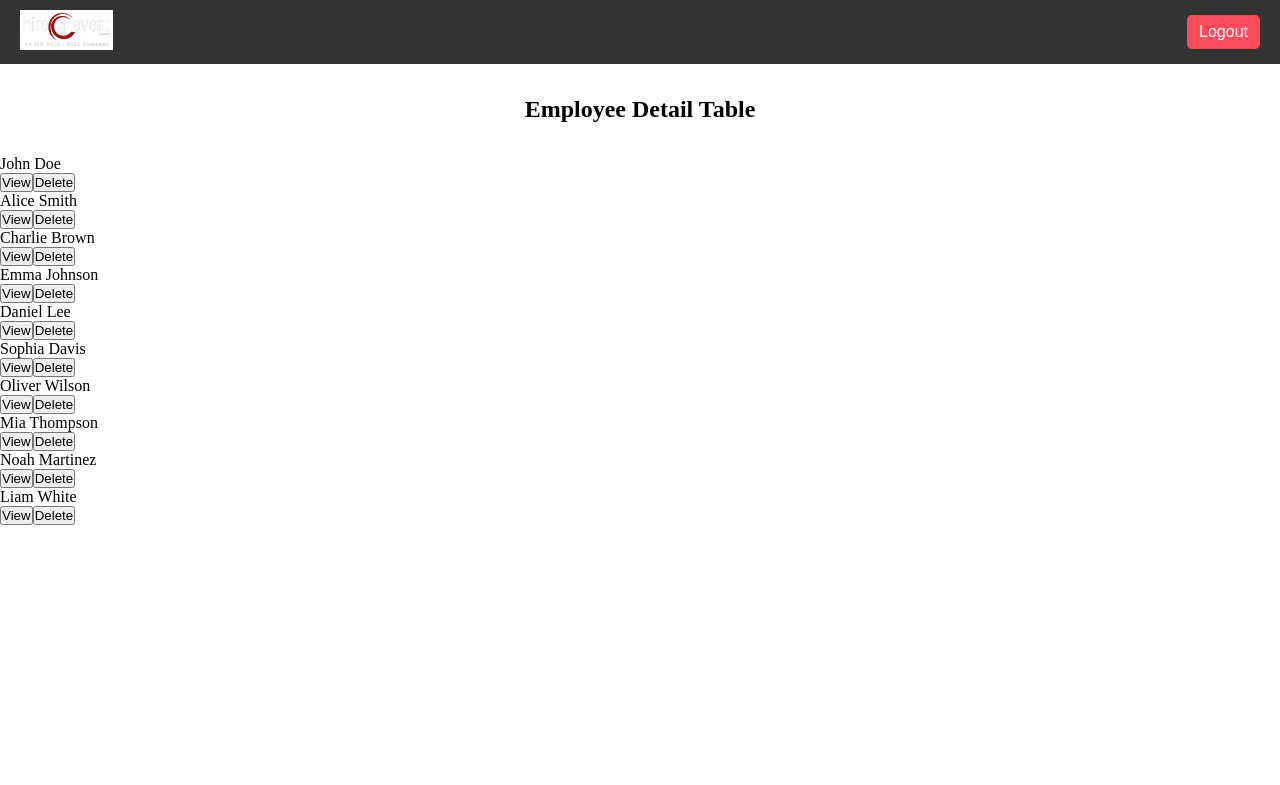
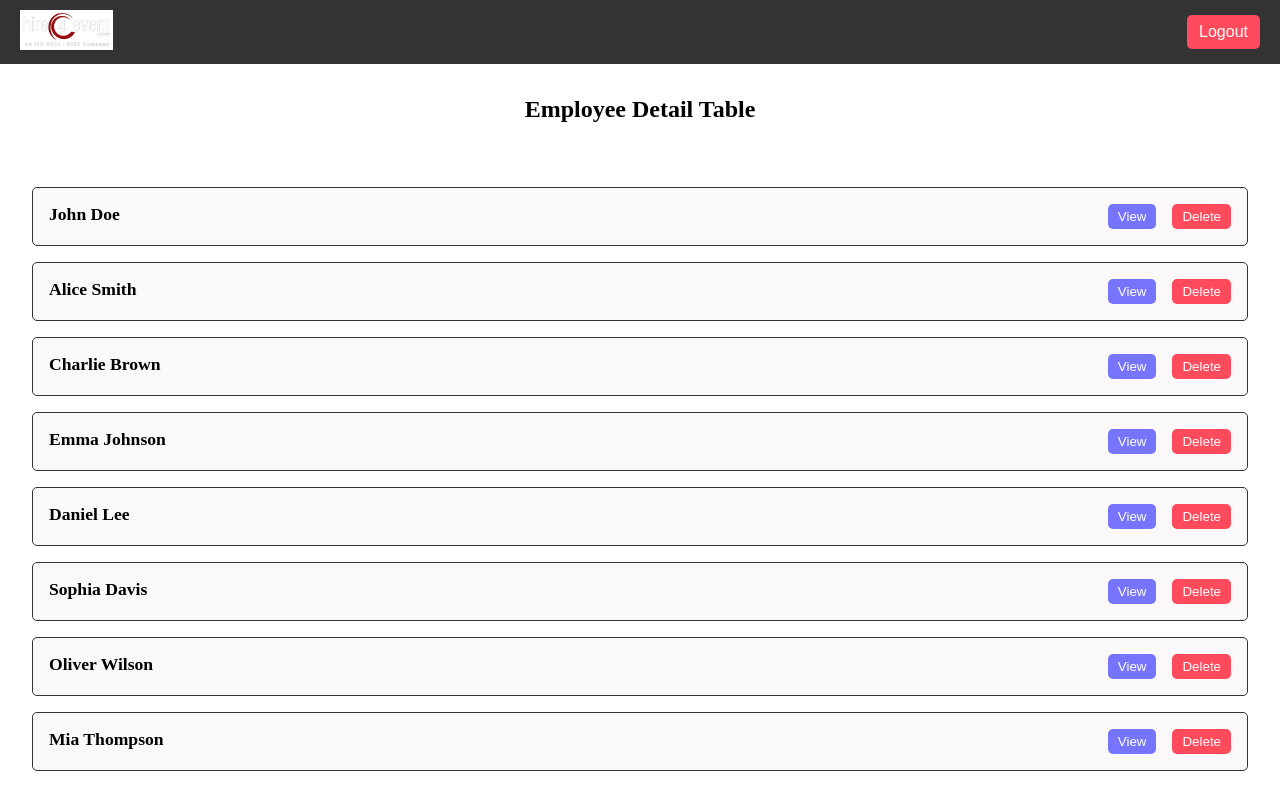
Before and after one commit to Deepanksha-pal/form-emp, a React (Create React App) app: page /admin in a window 1280 px wide. Shown: the top 785 px of the page. Built offline with nearby package versions, Linux system fonts and the light colour scheme.

Commit message:
empList changes

```diff
--- a/src/components/AdminDashboard.jsx
+++ b/src/components/AdminDashboard.jsx
@@ -9,7 +9,7 @@ const AdminDashboard = () => {
      <Header/>
      <div className="employee-details">
         <h2>Employee Detail Table </h2>
-        <div className="emp-table">
+        <div className="emp-list-container">
           <EmpList/>
         </div>
      </div>
--- a/src/components/EmpList.jsx
+++ b/src/components/EmpList.jsx
@@ -1,21 +1,30 @@
-import React from 'react';
+import React, { useState } from 'react';
 import { empData } from '../assets/data'
 import "../style/empList.scss";
 
 const EmpList = () => {
+  const [employeeData ,setEmployeeData] = useState(empData)
 
-    console.log(empData)
+
+    const handleView=(item)=>{
+       console.log(item)
+    }
+
+    const handleDelete=(item)=>{
+     const newEmpList= employeeData.filter((ele)=>ele.id !==item.id)
+     setEmployeeData(newEmpList)
+    }
   return (
     <div className='emp-list'>
       <ul>
       {
-        empData?.map((emp)=>(
+        employeeData?.map((emp)=>(
          <li className='list-item' key={emp.id}>
             <span>{emp.fullName}</span>
             <div className="button-container">
 
-            <button>View</button>
-            <button>Delete</button>
+            <button onClick={()=>handleView(emp)}>View</button>
+            <button className='delete' onClick={()=>handleDelete(emp)}>Delete</button>
             </div>
          </li>
         ))
--- a/src/components/Header.jsx
+++ b/src/components/Header.jsx
@@ -1,10 +1,12 @@
 import React from 'react';
 import "../style/header.scss";
 import Logo from "../assets/logo-white.jpeg"
+import { useNavigate } from 'react-router-dom';
 
 const Header = () => {
+  const navigate= useNavigate()
     const onLogout=()=>{
-        console.log("logout")
+      navigate("/")
     }
   return (
     <header className="admin-header">
--- a/src/pages/Login.jsx
+++ b/src/pages/Login.jsx
@@ -7,16 +7,48 @@ const Login = () => {
         email:"",
         password:""
     })
+
+    const predefinedUser = {
+      email: "admin@example.com",
+      password: "Admin@123",
+    };
     const navigate=useNavigate()
-    const handleSubmit=(e)=>{
-       e.preventDefault()
-       if (!formData.email || !formData.password) {
+
+
+    const handleSubmit = (e) => {
+      e.preventDefault();
+
+      // Validation for empty fields
+      if (!formData.email || !formData.password) {
         alert("Please fill in all fields.");
         return;
       }
-    console.log("login successfully",formData)
-    navigate("/admin")
-    }
+
+      if (formData.email !== predefinedUser.email) {
+        alert("Incorrect User ID.");
+        return;
+      }
+
+      // Password validation regex
+      const passwordRegex =
+        /^(?=.*[A-Z])(?=.*\d)(?=.*[@$!%*?&#])[A-Za-z\d@$!%*?&#]{8,}$/;
+
+      if (!passwordRegex.test(formData.password)) {
+        alert("Incorrect password");
+        return;
+      }
+
+      // Check if credentials match the predefined user
+      if (
+        formData.email === predefinedUser.email &&
+        formData.password === predefinedUser.password
+      ) {
+        console.log("Login successful", formData);
+        navigate("/admin");
+      } else {
+        alert("Invalid email or password. Please try again.");
+      }
+    };
 
     const handleChange=(e)=>{
         const {name,value}=e.target
--- a/src/style/adminDashboard.scss
+++ b/src/style/adminDashboard.scss
@@ -4,4 +4,8 @@
         text-align: center;
         padding: 2rem ;
     }
+    >.emp-list-container{
+        padding: 2rem;
+        height: fit-content;
+    }
 }
--- a/src/style/empList.scss
+++ b/src/style/empList.scss
@@ -1,17 +1,53 @@
 .emp-list{
+
+   >ul{
       width: 100%;
       padding: 2px auto;
       height: auto;
       display: flex;
       flex-direction: column;
-
+      list-style: none;
+      gap: 1rem;
 
       >.list-item{
         width: 100%;
-      background-color: red;
         padding: 1rem;
         border: 1px solid #333;
         display: flex;
         justify-content: space-between;
+        border-radius: 5px;
+        background-color:#f6f2f281;
+
+        >span{
+          font-size: 1.1rem;
+          font-weight: 600;
+        }
+        >.button-container{
+          display: flex;
+          gap: 1rem;
+          button{
+            padding: 5px 10px;
+            border: none;
+            border-radius: 5px;
+            color: white;
+            background-color:rgba(0, 0, 255, 0.53) ;
+            // background-image: linear-gradient(to right, rgba(0, 0, 255, 0.53),rgba(128, 0, 128, 0.57));
+            &:hover {
+              background-color: #0056b3;
+
             }
           }
+          .delete{
+             background-color:  #ff4b5c;
+
+             &:hover{
+              background-color: #ff4b5da2;
+             }
+          }
+        }
+      }
+    }
+
+
+
+}
```
Lines whose indentation alone changed are shown as unchanged.
